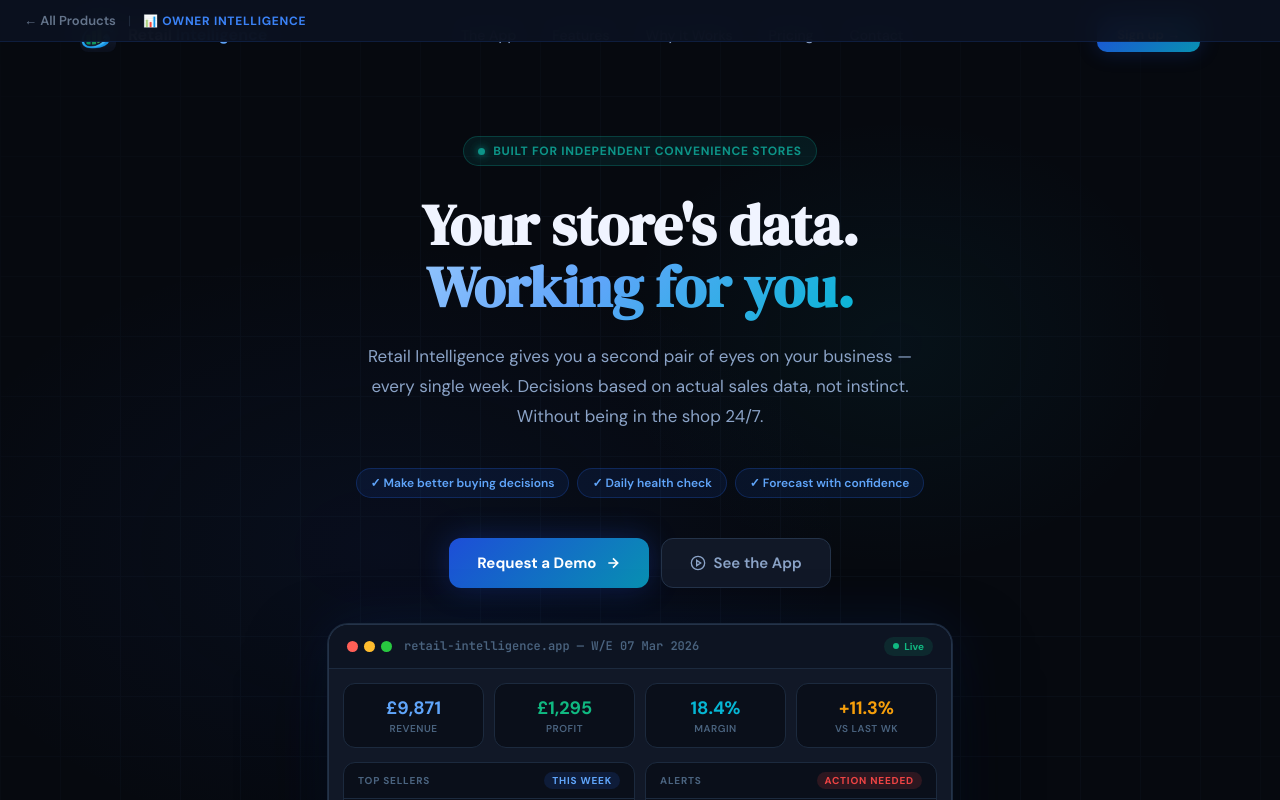
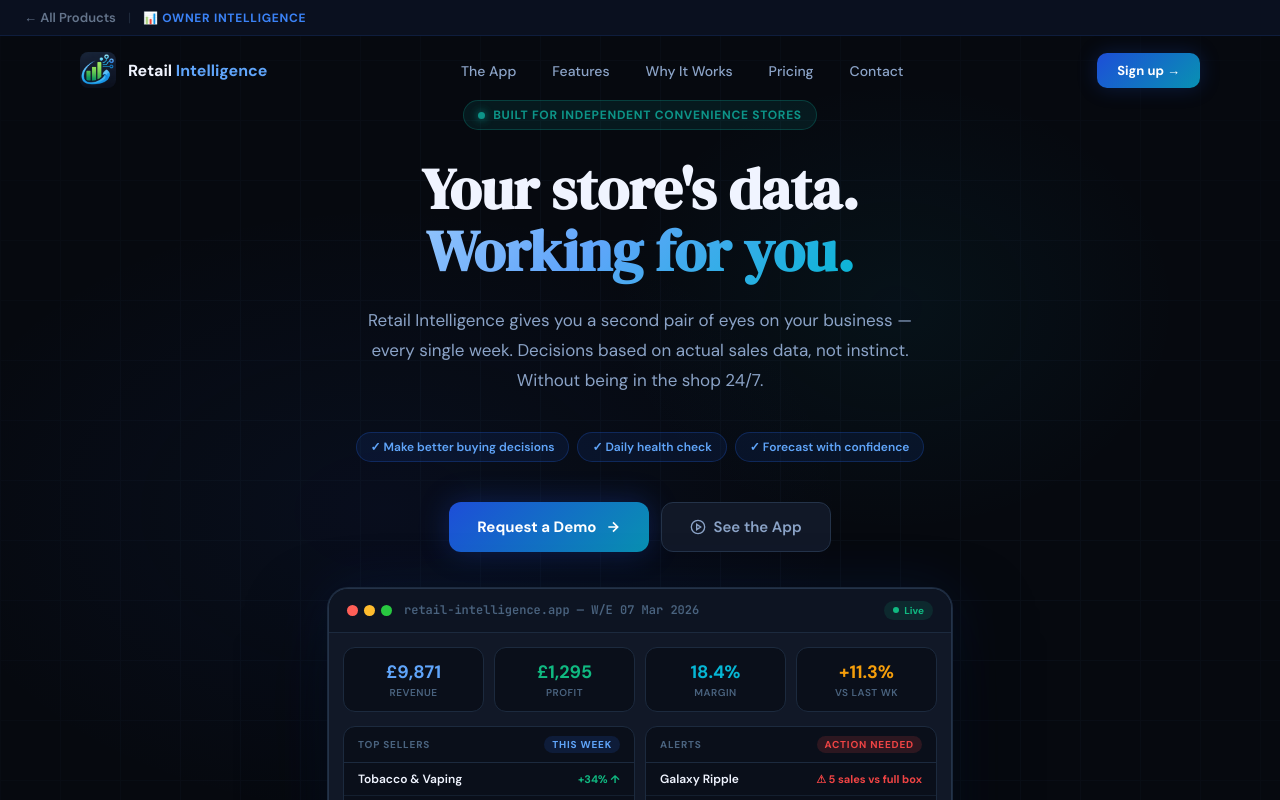
Before and after one commit to simsim383/Retail-Intelligence-owner-dashboard, a React (Vite) app: page /owner in a window 1280 px wide. Shown: the top 800 px of the page. Built offline with nearby package versions, Linux system fonts and the light colour scheme.

Commit message:
Update OwnerApp.jsx

```diff
--- a/src/OwnerApp.jsx
+++ b/src/OwnerApp.jsx
@@ -1,8 +1,4 @@
 // OwnerApp.jsx
-// This is a thin wrapper around the existing owner website.
-// The full owner site content lives in OwnerPage.jsx (rename your existing App.jsx to OwnerPage.jsx)
-// This file just adds the "← All Products" back link at the top.
-
 import { useNavigate } from 'react-router-dom'
 import OwnerPage from './OwnerPage.jsx'
 
@@ -10,18 +6,19 @@
   const navigate = useNavigate()
   return (
     <>
-      {/* Back bar — sits above the existing navbar */}
+      {/* Back bar — fixed at very top, 36px tall */}
       <div style={{
         position: 'fixed',
         top: 0, left: 0, right: 0,
         zIndex: 200,
-        background: 'rgba(11,17,32,0.95)',
+        background: 'rgba(11,17,32,0.97)',
         backdropFilter: 'blur(12px)',
         borderBottom: '1px solid rgba(37,99,235,0.15)',
         padding: '8px 24px',
         display: 'flex',
         alignItems: 'center',
         gap: 12,
+        height: 36,
       }}>
         <button
           onClick={() => navigate('/')}
@@ -50,10 +47,13 @@
         </span>
       </div>
 
-      {/* Push content down to account for the extra back bar (36px) + existing navbar */}
-      <div style={{ paddingTop: 36 }}>
-        <OwnerPage />
-      </div>
+      {/* Push the owner's fixed navbar down by 36px so it sits below the back bar */}
+      <style>{`
+        #navbar { top: 36px !important; }
+        .mobile-menu { top: 104px !important; }
+      `}</style>
+
+      <OwnerPage />
     </>
   )
 }
```
